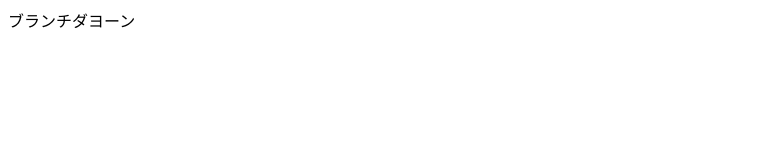
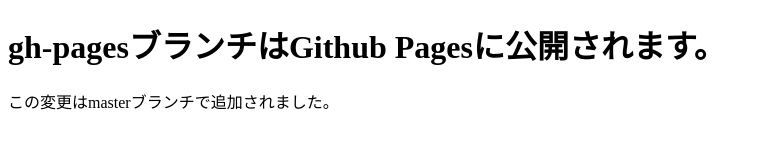
Before and after one commit to unchiku/git-study, a plain HTML site: page index.html in a window 1280 px wide. Shown: the whole page, without its empty margins (0-761 px from the left). Drawn offline with Linux system fonts and the light colour scheme.

Commit message:
GitHub Pages用のwebページを作成

```diff
--- a/index.html
+++ b/index.html
@@ -3,9 +3,10 @@
 <head>
     <meta charset="UTF-8">
     <meta name="viewport" content="width=device-width, initial-scale=1.0">
-    <title>Document</title>
+    <title>Gitの勉強</title>
 </head>
 <body>
-   ブランチダヨーン
+   <h1>gh-pagesブランチはGithub Pagesに公開されます。</h1>
+   <p>この変更はmasterブランチで追加されました。</p>
 </body>
 </html>
```
